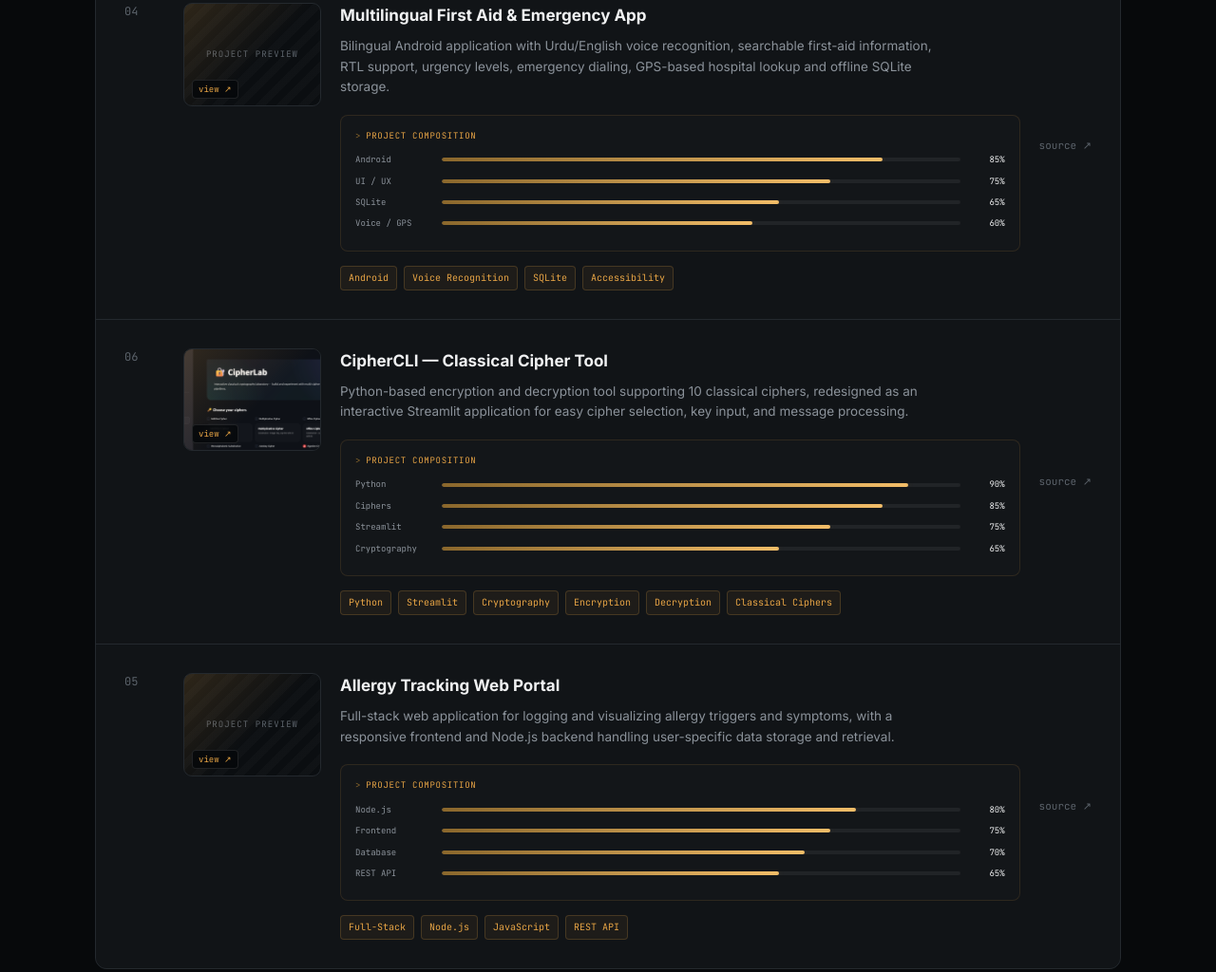
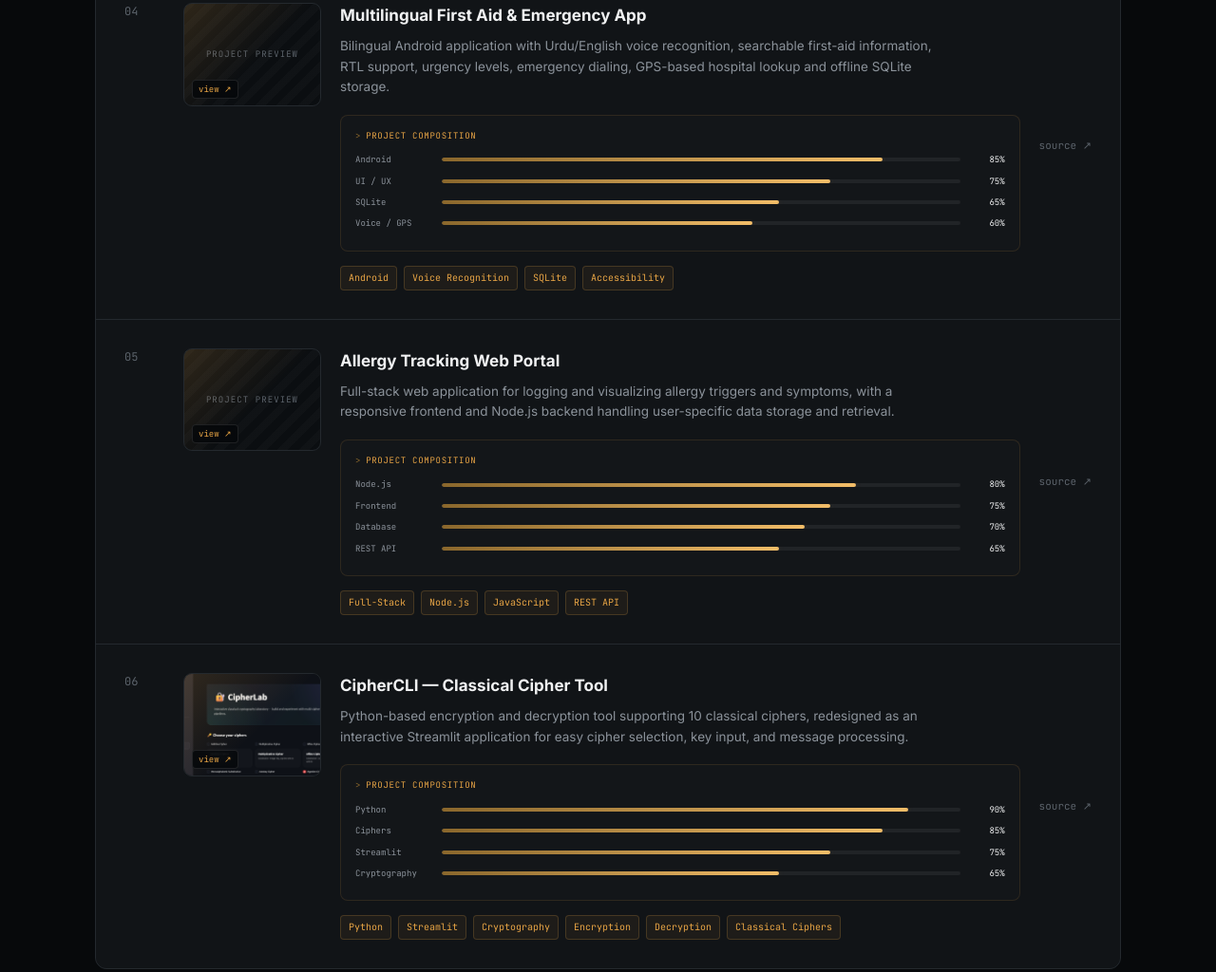
Before and after one commit to aamnamz/portfolio, a plain HTML site: page index.html in a window 1280 px wide. Shown: the part 3590-4614 px from the top of the page at 95% size. Drawn offline with Linux system fonts and the light colour scheme.

Commit message:
Update index.html

```diff
--- a/index.html
+++ b/index.html
@@ -2414,7 +2414,7 @@ body.late-night .media-overlay { color: #b8b0ff; }
                 </div>
             </div>
 
-            <a class="proj-link" href="https://github.com/aamnamz" target="_blank" rel="noopener">source ↗</a>
+            <a class="proj-link" href="https://github.com/aamnamz/requify-crowdsourcing-requirement-elicitation-ai-platform" target="_blank" rel="noopener">source ↗</a>
         </article>
 
         <!-- PROJECT 02 -->
@@ -2447,7 +2447,7 @@ body.late-night .media-overlay { color: #b8b0ff; }
                 </div>
             </div>
 
-            <a class="proj-link" href="https://construction-cost-estimator-ai.streamlit.app/" target="_blank" rel="noopener">source ↗</a>
+            <a class="proj-link" href="https://github.com/aamnamz/construction-cost-estimator-ai" target="_blank" rel="noopener">source ↗</a>
         </article>
 
         <!-- PROJECT 03 -->
@@ -2513,10 +2513,44 @@ body.late-night .media-overlay { color: #b8b0ff; }
                 </div>
             </div>
 
+            <a class="proj-link" href="https://github.com/aamnamz/first-aid-emergency-app" target="_blank" rel="noopener">source ↗</a>
+        </article>
+
+
+        <!-- PROJECT 05 -->
+        <article class="project" data-project-type="backend">
+            <div class="proj-num">05</div>
+
+            <a class="project-media" href="projects/allergy-portal.png" target="_blank" rel="noopener" aria-label="Open Allergy Tracking screenshot">
+                <img src="projects/allergy-portal.png" alt="Allergy Tracking Web Portal screenshot" loading="lazy">
+                <span class="media-overlay">view ↗</span>
+            </a>
+
+            <div class="project-content">
+                <div class="proj-name">Allergy Tracking Web Portal</div>
+                <div class="proj-desc">
+                    Full-stack web application for logging and visualizing allergy triggers and symptoms,
+                    with a responsive frontend and Node.js backend handling user-specific data storage and retrieval.
+                </div>
+
+                <div class="project-composition" aria-label="Project Composition">
+                    <div class="composition-title">Project Composition</div>
+                    <div class="comp-row" data-value="80"><div class="comp-label">Node.js</div><div class="comp-track"><div class="comp-fill"></div></div><div class="comp-value">0%</div></div>
+                    <div class="comp-row" data-value="75"><div class="comp-label">Frontend</div><div class="comp-track"><div class="comp-fill"></div></div><div class="comp-value">0%</div></div>
+                    <div class="comp-row" data-value="70"><div class="comp-label">Database</div><div class="comp-track"><div class="comp-fill"></div></div><div class="comp-value">0%</div></div>
+                    <div class="comp-row" data-value="65"><div class="comp-label">REST API</div><div class="comp-track"><div class="comp-fill"></div></div><div class="comp-value">0%</div></div>
+                </div>
+
+                <div class="proj-tags">
+                    <span class="tag">Full-Stack</span><span class="tag">Node.js</span>
+                    <span class="tag">JavaScript</span><span class="tag">REST API</span>
+                </div>
+            </div>
+
             <a class="proj-link" href="https://github.com/aamnamz" target="_blank" rel="noopener">source ↗</a>
         </article>
 
-		<!-- PROJECT 06 -->
+				<!-- PROJECT 06 -->
 	<article class="project" data-project-type="backend">
     	<div class="proj-num">06</div>
 
@@ -2584,9 +2618,7 @@ body.late-night .media-overlay { color: #b8b0ff; }
                 	</div>
                 	<div class="comp-value">0%</div>
             	</div>
-
         	</div>
-
         	<div class="proj-tags">
             	<span class="tag">Python</span>
             	<span class="tag">Streamlit</span>
@@ -2595,52 +2627,13 @@ body.late-night .media-overlay { color: #b8b0ff; }
                 <span class="tag">Decryption</span>
          	    <span class="tag">Classical Ciphers</span>
         	</div>
-
 	    </div>
-
     	<a
-        	class="proj-link"
-  	      	href="https://amna-ciphertool.streamlit.app/"
-    	    target="_blank"
-        	rel="noopener">
-
+        	class="proj-link"	href="https://github.com/aamnamz/ciphertool" target="_blank"	rel="noopener">
         	source ↗
-
   	 	 </a>
 
 		</article>
-        <!-- PROJECT 06 -->
-        <article class="project" data-project-type="backend">
-            <div class="proj-num">05</div>
-
-            <a class="project-media" href="projects/allergy-portal.png" target="_blank" rel="noopener" aria-label="Open Allergy Tracking screenshot">
-                <img src="projects/allergy-portal.png" alt="Allergy Tracking Web Portal screenshot" loading="lazy">
-                <span class="media-overlay">view ↗</span>
-            </a>
-
-            <div class="project-content">
-                <div class="proj-name">Allergy Tracking Web Portal</div>
-                <div class="proj-desc">
-                    Full-stack web application for logging and visualizing allergy triggers and symptoms,
-                    with a responsive frontend and Node.js backend handling user-specific data storage and retrieval.
-                </div>
-
-                <div class="project-composition" aria-label="Project Composition">
-                    <div class="composition-title">Project Composition</div>
-                    <div class="comp-row" data-value="80"><div class="comp-label">Node.js</div><div class="comp-track"><div class="comp-fill"></div></div><div class="comp-value">0%</div></div>
-                    <div class="comp-row" data-value="75"><div class="comp-label">Frontend</div><div class="comp-track"><div class="comp-fill"></div></div><div class="comp-value">0%</div></div>
-                    <div class="comp-row" data-value="70"><div class="comp-label">Database</div><div class="comp-track"><div class="comp-fill"></div></div><div class="comp-value">0%</div></div>
-                    <div class="comp-row" data-value="65"><div class="comp-label">REST API</div><div class="comp-track"><div class="comp-fill"></div></div><div class="comp-value">0%</div></div>
-                </div>
-
-                <div class="proj-tags">
-                    <span class="tag">Full-Stack</span><span class="tag">Node.js</span>
-                    <span class="tag">JavaScript</span><span class="tag">REST API</span>
-                </div>
-            </div>
-
-            <a class="proj-link" href="https://github.com/aamnamz" target="_blank" rel="noopener">source ↗</a>
-        </article>
 
     </div>
 
```
